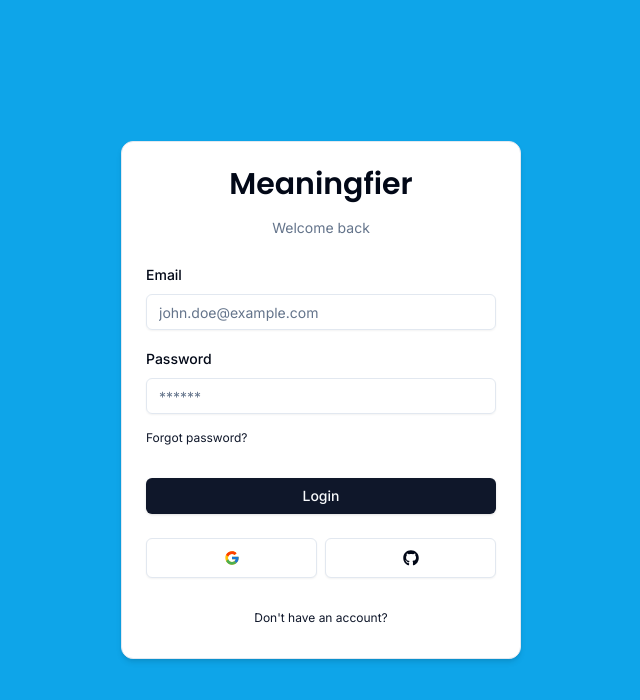
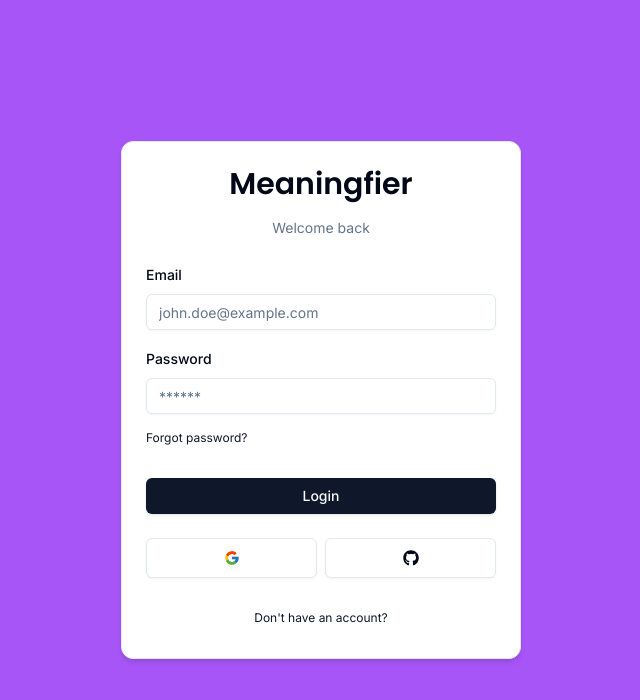
Before and after one commit to laykeyb/pdf-simplifier, a Next.js app: page /auth/login in a window 1280 px wide. Shown: the top 700 px of the page, without its empty margins (319-959 px from the left). Built offline with nearby package versions, Linux system fonts and the light colour scheme; no server answers.

Commit message:
28: auth components layout fix

```diff
--- a/app/auth/layout.tsx
+++ b/app/auth/layout.tsx
@@ -1,6 +1,6 @@
 const AuthLayout = ({ children }: { children: React.ReactNode }) => {
   return (
-    <div className="h-screen flex items-center justify-center bg-sky-500">
+    <div className="h-screen w-full flex items-center justify-center bg-purple-500">
       {children}
     </div>
   );
--- a/app/page.tsx
+++ b/app/page.tsx
@@ -11,10 +11,10 @@ export default function Home() {
   return (
     <main className="flex h-screen flex-col items-center justify-center bg-purple-500">
       <div className="space-y-6 text-center">
-        <h1 className={cn("text-6xl font-semibold text-white drop-shadow-md",font.className)}>
+        <h1 className={cn("lg:text-6xl text-xl font-semibold text-white drop-shadow-md",font.className)}>
           Meaningfier
         </h1>
-        <p className="text-white text-lg">A pdf simplification tool</p>
+        <p className="text-white lg:text-lg">A pdf simplification tool</p>
         <div>
           <LoginButton  asChild>
             <Button variant="secondary" size="lg">Sign in</Button>
--- a/components/auth/card-wrapper.tsx
+++ b/components/auth/card-wrapper.tsx
@@ -26,7 +26,8 @@ export const CardWrapper = ({
   showSocial,
 }: CardWrapperProps) => {
   return (
-    <Card className="w-[400px] shadow-md">
+    <div className="container mx-auto px-8">
+      <Card className="w-[400px] shadow-md mx-auto">
         <CardHeader>
           <Header label={headerLabel} />
         </CardHeader>
@@ -40,5 +41,6 @@ export const CardWrapper = ({
           <BackButton label={backButtonLabel} href={backButtonHref} />
         </CardFooter>
       </Card>
+    </div>
   );
 };
--- a/components/auth/header.tsx
+++ b/components/auth/header.tsx
@@ -13,7 +13,7 @@ interface HeaderProps {
 
 export const Header = ({label}:HeaderProps)=> {
     return <div className="w-full flex flex-col gap-y-4 items-center justify-center">
-        <h1 className={cn("text-3xl font-semibold",font.className)}>
+        <h1 className={cn("lg:text-3xl text-lg font-semibold",font.className)}>
             Meaningfier
         </h1>
         <p className="text-muted-foreground text-sm">{label}</p>
```
Lines whose indentation alone changed are shown as unchanged.
